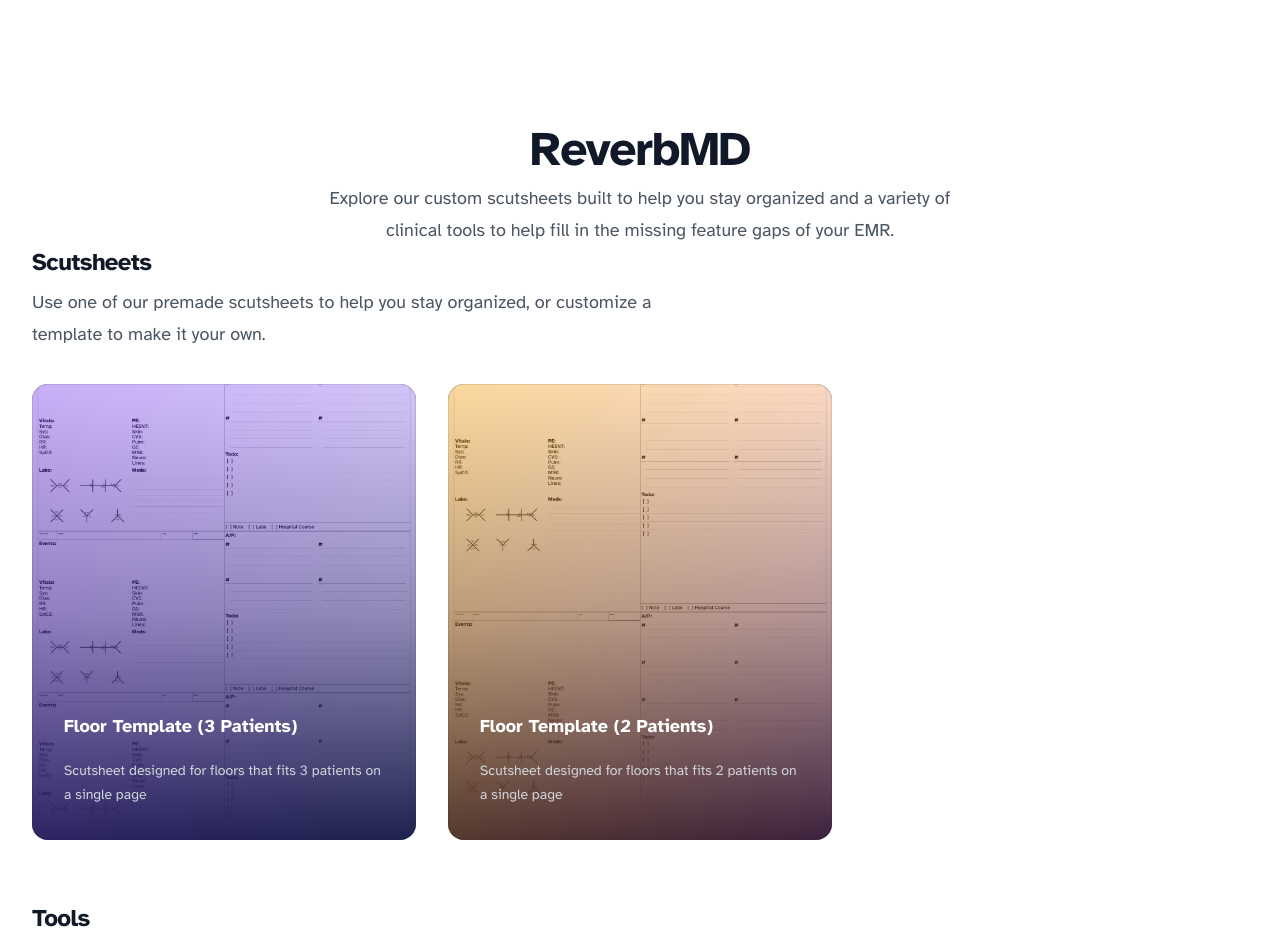
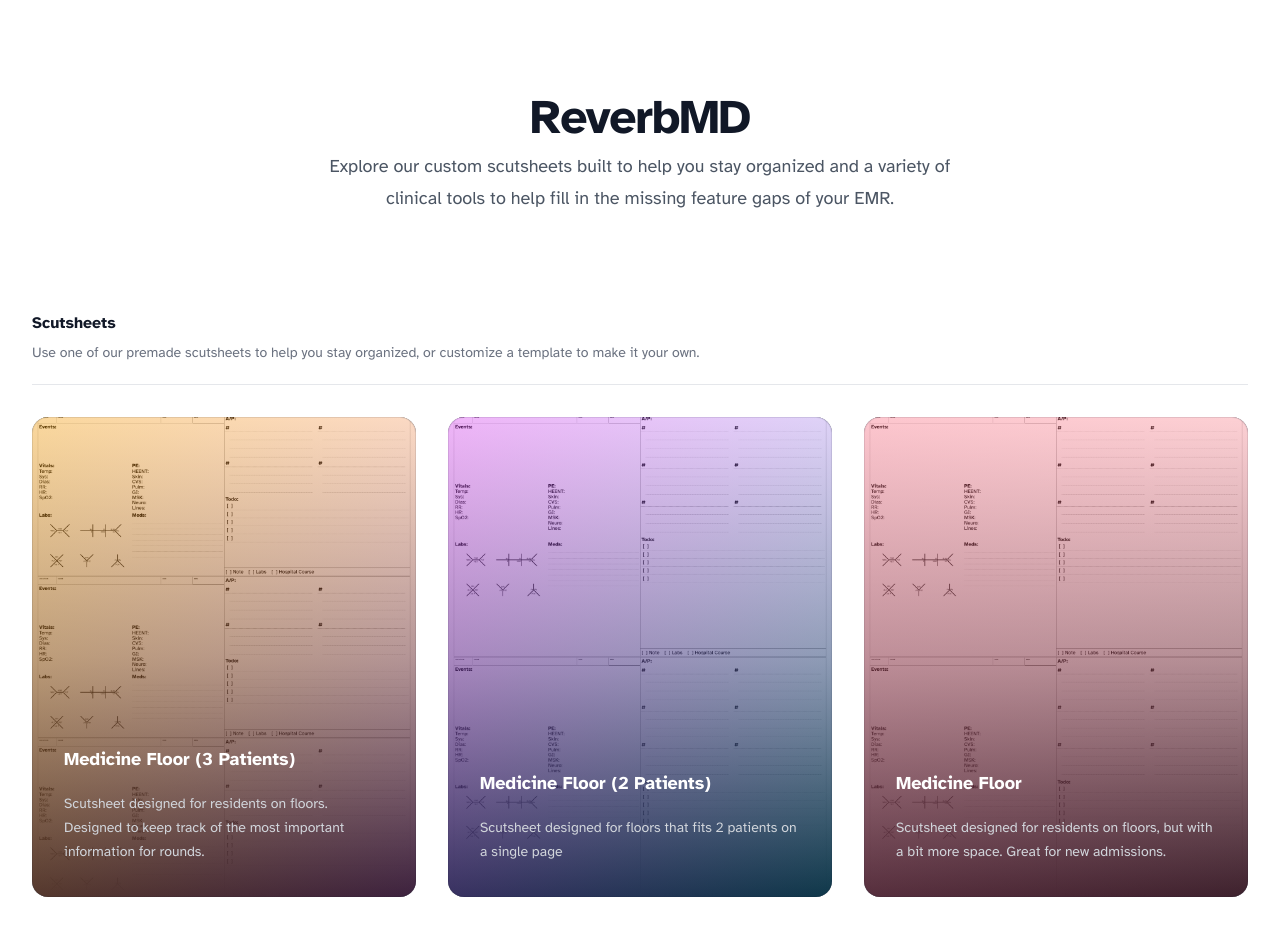
Before and after one commit to cfu288/rounding-sheets, a React (Vite) app: page / in a window 1280 px wide. Shown: the top 949 px of the page. Built offline with nearby package versions, Linux system fonts and the light colour scheme; what @react-pdf/renderer would draw is missing.

Commit message:
feat: add one person per page template

```diff
--- a/src/DisplayTemplate.ts
+++ b/src/DisplayTemplate.ts
@@ -7,11 +7,25 @@
   description: string;
   imagePreview: string;
   displaySize: "1x" | "2x";
+  hpi: {
+    enabled: boolean;
+  };
+  events: {
+    enabled: boolean;
+  };
   physicalExam: {
+    enabled: boolean;
     sections: string[];
   };
   vitals: {
+    enabled: boolean;
     sections: string[];
+  };
+  labs: {
+    enabled: boolean;
+  };
+  meds: {
+    enabled: boolean;
   };
   dailyTodoList?: Todo[];
   patientsPerPage: number;
--- a/src/Home.tsx
+++ b/src/Home.tsx
@@ -2,18 +2,18 @@
 
 const gradients = [
   // "from-teal-600/40 via-indigo-800/20",
-  "from-violet-600/40 to-indigo-600/20",
   "from-amber-500/40 to-pink-500/20",
   "from-fuchsia-500/40 to-cyan-500/20",
   "from-rose-400/40 to-red-500/20",
-  "from-amber-200/40 to-yellow-500/20",
+  "from-violet-600/40 to-indigo-600/20",
+  // "from-amber-200/40 to-yellow-500/20",
 ];
 
 export const Home = () => {
   return (
-    <div className="bg-white py-24 sm:py-32">
+    <div className="bg-white">
       <div className="mx-auto max-w-7xl px-6 lg:px-8">
-        <div className="mx-auto max-w-2xl text-center">
+        <div className="mx-auto max-w-2xl text-center my-16 sm:my-24">
           <h2 className="text-balance text-4xl font-semibold tracking-tight text-gray-900 sm:text-5xl">
             ReverbMD
           </h2>
@@ -23,11 +23,12 @@
             of your EMR.
           </p>
         </div>
-        <div className="mx-auto max-w-2xl lg:mx-0">
-          <h2 className="text-pretty text-3xl font-semibold tracking-tight text-gray-900 sm:text-2xl">
+        <div className="my-16">
+          <div className="border-b border-gray-200 pb-5">
+            <h3 className="text-base font-semibold text-gray-900">
               Scutsheets
-          </h2>
-          <p className="mt-2 text-lg/8 text-gray-600">
+            </h3>
+            <p className="mt-2 max-w-4xl text-sm text-gray-500">
               Use one of our premade scutsheets to help you stay organized, or
               customize a template to make it your own.
             </p>
@@ -62,13 +63,12 @@
               </article>
             ))}
           </div>
-        <div className="mt-16">
-          <div className="mx-auto max-w-2xl lg:mx-0">
-            <h2 className="text-pretty text-3xl font-semibold tracking-tight text-gray-900 sm:text-2xl">
-              Tools
-            </h2>
-            <p className="mt-2 text-lg/8 text-gray-600">
-              Helpful utilities to get things done.
+        </div>
+        <div className="my-16">
+          <div className="border-b border-gray-200 pb-5">
+            <h3 className="text-base font-semibold text-gray-900">Tools</h3>
+            <p className="mt-2 max-w-4xl text-sm text-gray-500">
+              Helpful utilities to get things done
             </p>
           </div>
           <div className="mx-auto grid max-w-2xl auto-rows-fr grid-cols-1 gap-8 sm:mt-8 lg:mx-0 lg:max-w-none lg:grid-cols-3">
--- a/src/PatientRow/AssessmentAndPlan.tsx
+++ b/src/PatientRow/AssessmentAndPlan.tsx
@@ -54,14 +54,14 @@
     getTemplate({
       template_id: templateId,
       custom_override_templates: patient.display_template_overrides,
-    }).patientsPerPage === 3
+    }).patientsPerPage >= 3
   ) {
     blankAPSectionsToDisplay = 4;
   } else if (
     getTemplate({
       template_id: templateId,
       custom_override_templates: patient.display_template_overrides,
-    }).patientsPerPage === 2 ||
+    }).patientsPerPage <= 2 ||
     getTemplate({
       template_id: templateId,
       custom_override_templates: patient.display_template_overrides,
@@ -72,6 +72,7 @@
     blankAPSectionsToDisplay = 4;
   }
   blankAPSectionsToDisplay -= patient.assessment_and_plan?.length || 0;
+
   return (
     <View style={patientRowStyles.gridContainer}>
       {patient.assessment_and_plan?.map((ap, i) => (
--- a/src/PatientRow/GridSection.tsx
+++ b/src/PatientRow/GridSection.tsx
@@ -1,3 +1,4 @@
+import { getTemplate } from "../const";
 import { CMPFishbone } from "./Labs/CMPFishbone";
 import { HHFishbone } from "./Labs/HHFishbone";
 import { ReverseYFishbone } from "./Labs/ReverseYFishbone";
@@ -148,28 +149,32 @@
   },
 });
 
-export const GridSection: React.FC<
-  GridSectionProps & { medications?: string[] }
-> = ({
-  vitals,
-  physicalExams,
-  medications = [
-    // "Amlodipine 10mg PO BID",
-    // "Lisinopril 20mg PO QD",
-    // "Metformin 500mg PO BID",
-    // "Atorvastatin 40mg PO QHS",
-    // "Aspirin 81mg PO QD",
-    // "Tamulosin 0.4mg PO QHS",
-    // "Omeprazole 20mg PO QD",
-    // "Insulin Glargine 10 units SC QHS",
-    // "Insulin Lispro 5 units SC TID with meals",
-    // "Insulin Sensitive Sliding Scale",
-  ],
-}) => (
+export const GridSection: React.FC<GridSectionProps> = ({
+  patient,
+  templateId,
+}) => {
+  const template = getTemplate({
+    template_id: templateId,
+    custom_override_templates: patient.display_template_overrides,
+  });
+
+  const vitals = template.vitals.sections;
+  const vitalsEnabled = template.vitals.enabled;
+  const physicalExamEnabled = template.physicalExam.enabled;
+  const eventsEnabled = template.events.enabled;
+  const physicalExams = template.physicalExam.sections;
+  const medications: string[] = [];
+  const labsEnabled = template.labs.enabled;
+  const medsEnabled = template.meds.enabled;
+
+  return (
     <View style={patientRowStyles.gridContainer}>
+      {eventsEnabled && (
         <View style={patientRowStyles.subObjGridBoxFullWidth}>
           <Text style={patientRowStyles.eventsText}>Events:</Text>
         </View>
+      )}
+      {vitalsEnabled && (
         <View style={patientRowStyles.subObjGridBox}>
           <Text style={patientRowStyles.gridBoxText}>Vitals:</Text>
           {vitals.map((vital, i) => (
@@ -178,6 +183,8 @@
             </Text>
           ))}
         </View>
+      )}
+      {physicalExamEnabled && (
         <View style={patientRowStyles.subObjGridBox}>
           <Text style={patientRowStyles.gridBoxText}>PE:</Text>
           {physicalExams.map((exam, i) => (
@@ -186,6 +193,8 @@
             </Text>
           ))}
         </View>
+      )}
+      {labsEnabled && (
         <View style={patientRowStyles.subObjGridBox}>
           <Text style={patientRowStyles.gridBoxText}>Labs:</Text>
           <View style={patientRowStyles.labsGridBox}>
@@ -200,7 +209,8 @@
             </View>
           </View>
         </View>
-
+      )}
+      {medsEnabled && (
         <View style={patientRowStyles.subObjGridBox}>
           <Text style={patientRowStyles.gridBoxText}>Meds:</Text>
           <View style={patientRowStyles.medsContainer}>
@@ -217,5 +227,7 @@
                 ))}
           </View>
         </View>
+      )}
     </View>
   );
+};
--- a/src/PatientRow/PatientRow.tsx
+++ b/src/PatientRow/PatientRow.tsx
@@ -16,8 +16,8 @@
 }
 
 export interface GridSectionProps {
-  vitals: string[];
-  physicalExams: string[];
+  patient: Patient;
+  templateId: KnownTemplateIds;
 }
 
 export interface AssessmentAndPlanProps {
@@ -26,48 +26,6 @@
 }
 
 const patientRowStyles = StyleSheet.create({
-  // leftBox: {
-  //   width: "50%",
-  //   height: `${100 / getTemplate({}).patientsPerPage}%`,
-  //   borderTop: "0.5px solid black",
-  //   borderBottom: "0.5px solid black",
-  //   borderLeft: "0.5px solid black",
-  //   display: "flex",
-  //   position: "relative",
-  //   flexDirection: "column",
-  // },
-  // rightBox: {
-  //   width: "50%",
-  //   height: `${100 / getTemplate({}).patientsPerPage}%`,
-  //   borderTop: "0.5px solid black",
-  //   borderBottom: "0.5px solid black",
-  //   borderLeft: "0.5px solid black",
-  //   borderRight: "0.5px solid black",
-  //   display: "flex",
-  //   position: "relative",
-  //   flexDirection: "column",
-  // },
-  // leftDoubleHeightBox: {
-  //   width: "50%",
-  //   height: `${(100 / getTemplate({}).patientsPerPage) * 2}%`,
-  //   borderTop: "0.5px solid black",
-  //   borderBottom: "0.5px solid black",
-  //   borderLeft: "0.5px solid black",
-  //   display: "flex",
-  //   position: "relative",
-  //   flexDirection: "column",
-  // },
-  // rightDoubleHeightBox: {
-  //   width: "50%",
-  //   height: `${(100 / getTemplate({}).patientsPerPage) * 2}%`,
-  //   borderTop: "0.5px solid black",
-  //   borderBottom: "0.5px solid black",
-  //   borderLeft: "0.5px solid black",
-  //   borderRight: "0.5px solid black",
-  //   display: "flex",
-  //   position: "relative",
-  //   flexDirection: "column",
-  // },
   bannerBox: {
     flex: 1,
     backgroundColor: "white",
@@ -147,104 +105,45 @@
   index,
   templateId,
 }) => {
+  const template = getTemplate({
+    template_id: templateId,
+    custom_override_templates: patient.display_template_overrides,
+  });
+
+  const isDoubleSize = template.displaySize === "2x";
+  const heightPercentage = isDoubleSize
+    ? (100 / template.patientsPerPage) * 2
+    : 100 / template.patientsPerPage;
+
   return (
     <>
       <View
         key={`${pageIndex}-${index}-1`}
-        style={
-          getTemplate({
-            template_id: templateId,
-            custom_override_templates: patient.display_template_overrides,
-          }).displaySize === "2x"
-            ? {
+        style={{
           width: "50%",
-                height: `${
-                  (100 /
-                    getTemplate({
-                      template_id: templateId,
-                      custom_override_templates:
-                        patient.display_template_overrides,
-                    }).patientsPerPage) *
-                  2
-                }%`,
+          height: `${heightPercentage}%`,
           borderTop: "0.5px solid black",
           borderBottom: "0.5px solid black",
           borderLeft: "0.5px solid black",
           display: "flex",
           position: "relative",
           flexDirection: "column",
-              }
-            : {
-                width: "50%",
-                height: `${
-                  100 /
-                  getTemplate({
-                    template_id: templateId,
-                    custom_override_templates:
-                      patient.display_template_overrides,
-                  }).patientsPerPage
-                }%`,
-                borderTop: "0.5px solid black",
-                borderBottom: "0.5px solid black",
-                borderLeft: "0.5px solid black",
-                display: "flex",
-                position: "relative",
-                flexDirection: "column",
-              }
-        }
+        }}
       >
         <Banner patient={patient} />
         <HPISection patient={patient} />
         <GridSection
-          vitals={
-            getTemplate({
-              template_id: templateId,
-              custom_override_templates: patient.display_template_overrides,
-            }).vitals.sections
-          }
-          physicalExams={
-            getTemplate({
-              template_id: templateId,
-              custom_override_templates: patient.display_template_overrides,
-            }).physicalExam.sections
-          }
+          patient={patient}
+          templateId={templateId}
+          // vitals={template.vitals.sections}
+          // physicalExams={template.physicalExam.sections}
         />
       </View>
       <View
         key={`${pageIndex}-${index}-2`}
-        style={
-          getTemplate({
-            template_id: templateId,
-            custom_override_templates: patient.display_template_overrides,
-          }).displaySize === "2x"
-            ? {
+        style={{
           width: "50%",
-                height: `${
-                  (100 /
-                    getTemplate({
-                      template_id: templateId,
-                      custom_override_templates:
-                        patient.display_template_overrides,
-                    }).patientsPerPage) *
-                  2
-                }%`,
-                borderTop: "0.5px solid black",
-                borderBottom: "0.5px solid black",
-                borderLeft: "0.5px solid black",
-                display: "flex",
-                position: "relative",
-                flexDirection: "column",
-              }
-            : {
-                width: "50%",
-                height: `${
-                  100 /
-                  getTemplate({
-                    template_id: templateId,
-                    custom_override_templates:
-                      patient.display_template_overrides,
-                  }).patientsPerPage
-                }%`,
+          height: `${heightPercentage}%`,
           borderTop: "0.5px solid black",
           borderBottom: "0.5px solid black",
           borderLeft: "0.5px solid black",
@@ -252,8 +151,7 @@
           display: "flex",
           position: "relative",
           flexDirection: "column",
-              }
-        }
+        }}
       >
         <View style={patientRowStyles.splitBoxContainer}>
           <View
--- a/src/PatientRow/TodoSection.tsx
+++ b/src/PatientRow/TodoSection.tsx
@@ -53,7 +53,15 @@
   templateId,
 }) => {
   const todosCount = patient.todos?.length || 0;
-  const blankLinesCount = Math.max(0, 5 - todosCount);
+  const template = getTemplate({
+    template_id: templateId,
+    custom_override_templates: patient.display_template_overrides,
+  });
+  const blankLinesCount = Math.max(
+    0,
+    (template.patientsPerPage === 1 || template.displaySize === "2x" ? 10 : 5) -
+      todosCount
+  );
 
   return (
     <View style={todoStyles.todoContainer}>
@@ -72,15 +80,9 @@
           </View>
         ))}
       </View>
-      {getTemplate({
-        template_id: templateId,
-        custom_override_templates: patient.display_template_overrides,
-      }).dailyTodoList && (
+      {template.dailyTodoList && (
         <View style={todoStyles.footer}>
-          {getTemplate({
-            template_id: templateId,
-            custom_override_templates: patient.display_template_overrides,
-          }).dailyTodoList?.map((todo, i) => (
+          {template.dailyTodoList?.map((todo, i) => (
             <View key={i}>
               <Text style={todoStyles.dailyTodoDescription}>
                 [{"  "}] {todo.description}
--- a/src/const.ts
+++ b/src/const.ts
@@ -3,17 +3,31 @@
 
 export const display_templates: DisplayTemplate[] = [
   {
-    templateName: "Floor Template (3 Patients)",
+    templateName: "Medicine Floor (3 Patients)",
     description:
-      "Scutsheet designed for floors that fits 3 patients on a single page",
+      "Scutsheet designed for residents on floors. Designed to keep track of the most important information for rounds.",
     templateId: "3_pt_floor_template",
     imagePreview: "/images/3person.png",
     displaySize: "1x",
+    hpi: {
+      enabled: true,
+    },
+    events: {
+      enabled: true,
+    },
     physicalExam: {
+      enabled: true,
       sections: ["HEENT", "Skin", "CVS", "Pulm", "GI", "MSK", "Neuro", "Lines"],
     },
     vitals: {
+      enabled: true,
       sections: ["Temp", "Sys", "Dias", "RR", "HR", "SpO2"],
+    },
+    labs: {
+      enabled: true,
+    },
+    meds: {
+      enabled: true,
     },
     dailyTodoList: [
       {
@@ -32,17 +46,31 @@
     patientsPerPage: 3,
   },
   {
-    templateName: "Floor Template (2 Patients)",
+    templateName: "Medicine Floor (2 Patients)",
     templateId: "2_pt_floor_template",
     imagePreview: "/images/2person.png",
     description:
       "Scutsheet designed for floors that fits 2 patients on a single page",
     displaySize: "1x",
+    hpi: {
+      enabled: true,
+    },
+    events: {
+      enabled: true,
+    },
     physicalExam: {
+      enabled: true,
       sections: ["HEENT", "Skin", "CVS", "Pulm", "GI", "MSK", "Neuro", "Lines"],
     },
     vitals: {
+      enabled: true,
       sections: ["Temp", "Sys", "Dias", "RR", "HR", "SpO2"],
+    },
+    labs: {
+      enabled: true,
+    },
+    meds: {
+      enabled: true,
     },
     dailyTodoList: [
       {
@@ -60,11 +88,55 @@
     ],
     patientsPerPage: 2,
   },
+  {
+    templateName: "Medicine Floor",
+    templateId: "1_pt_floor_template",
+    imagePreview: "/images/2person.png",
+    description:
+      "Scutsheet designed for residents on floors, but with a bit more space. Great for new admissions.",
+    displaySize: "1x",
+    hpi: {
+      enabled: true,
+    },
+    events: {
+      enabled: true,
+    },
+    physicalExam: {
+      enabled: true,
+      sections: ["HEENT", "Skin", "CVS", "Pulm", "GI", "MSK", "Neuro", "Lines"],
+    },
+    vitals: {
+      enabled: true,
+      sections: ["Temp", "Sys", "Dias", "RR", "HR", "SpO2"],
+    },
+    labs: {
+      enabled: true,
+    },
+    meds: {
+      enabled: true,
+    },
+    dailyTodoList: [
+      {
+        description: "Note",
+        status: "OPEN",
+      },
+      {
+        description: "Labs",
+        status: "OPEN",
+      },
+      {
+        description: "Hospital Course",
+        status: "OPEN",
+      },
+    ],
+    patientsPerPage: 1,
+  },
 ];
 
 export const KnownTemplateIds = [
   "3_pt_floor_template",
   "2_pt_floor_template",
+  "1_pt_floor_template",
 ] as const;
 export type KnownTemplateIds = (typeof KnownTemplateIds)[number];
 
```
Lines whose indentation alone changed are shown as unchanged.
